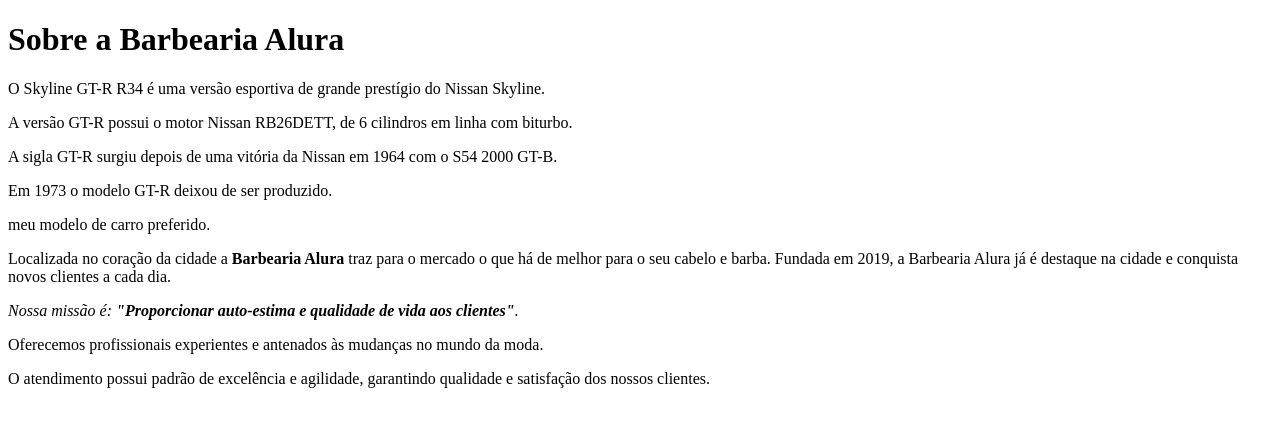
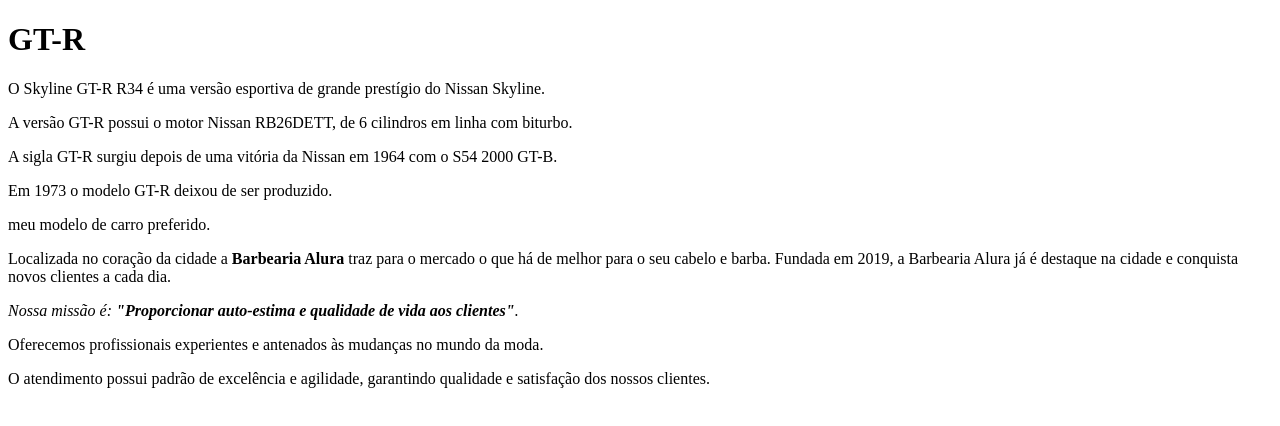
Before and after one commit to Kauehenrique22/turma-1a, a plain HTML site: page index.html in a window 1280 px wide. Drawn offline with Linux system fonts and the light colour scheme.

Commit message:
paragrafo

```diff
--- a/index.html
+++ b/index.html
@@ -2,10 +2,10 @@
 <html lang="pt-br">
     <head>
         <html lang="pt-br">
-        <title>Barbearia Alura</title>
+        <title>GT-R</title>
     </head>
     <body>
-        <h1>Sobre a Barbearia Alura</h1>
+        <h1>GT-R</h1>
 
         <p>O Skyline GT-R R34 é uma versão esportiva de grande prestígio do Nissan Skyline.</p>
         <p>A versão GT-R possui o motor Nissan RB26DETT, de 6 cilindros em linha com biturbo.
```
